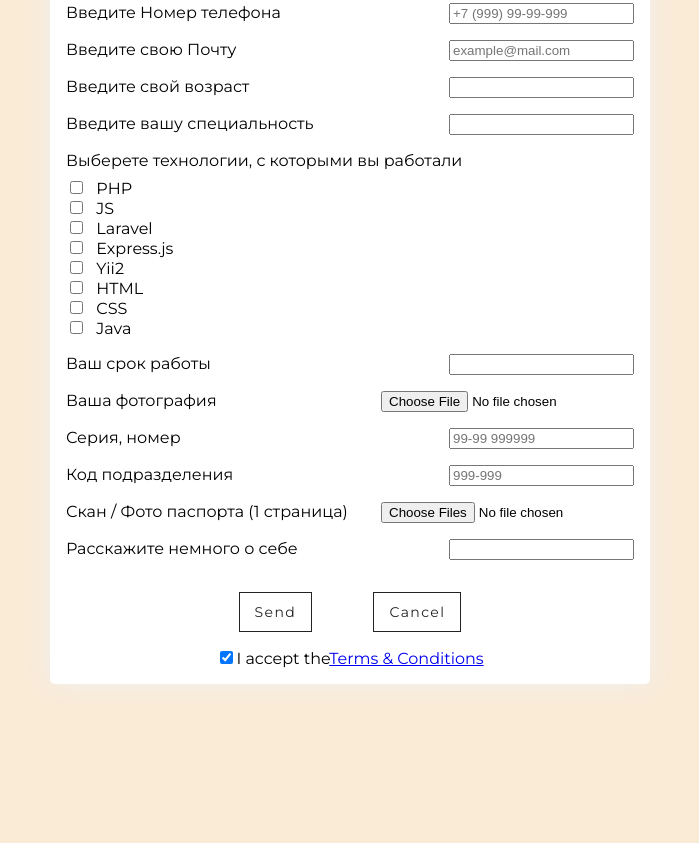
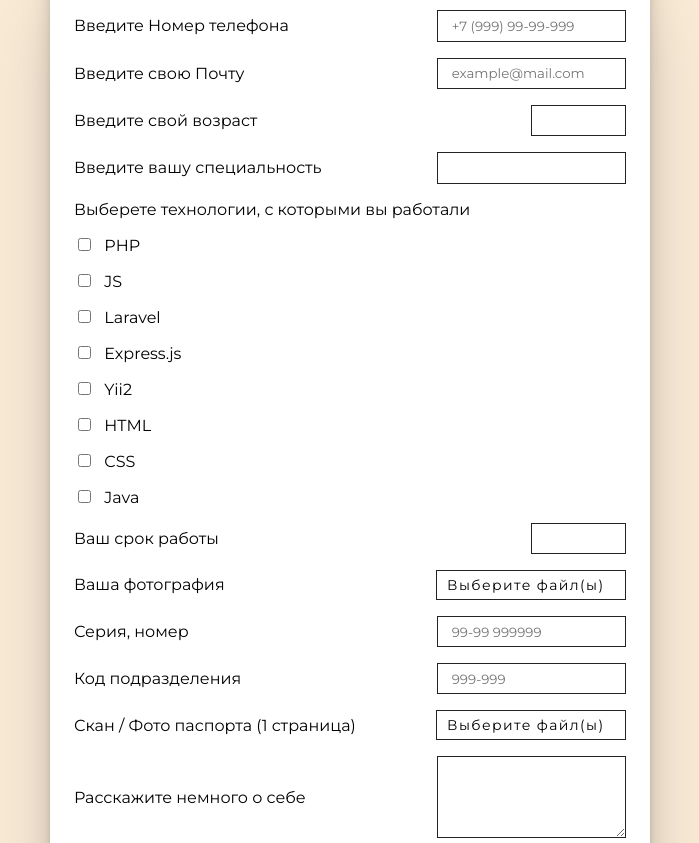
Before and after one commit to QumiQumi/smart-world-academy_parser, a website: page src/index.html in a window 1280 px wide. Shown: the part 417-1260 px from the top of the page, without its empty margins (290-989 px from the left). Before the commit the page ends 1133 px from the top, so only its background shows below. Drawn offline with nearby package versions, Linux system fonts and the light colour scheme.

Commit message:
style other inputs and refs

```diff
--- a/src/css/style.scss
+++ b/src/css/style.scss
@@ -6,7 +6,7 @@ body {
 		margin: 2em auto;
 		padding: 1em;
 		border-radius: 5px;
-		filter: drop-shadow(0 0 12.5px #f0f0f0);
+		box-shadow: 0px 3px 15px 5px rgba(0, 0, 0, 0.1);
 		background-color: #ffffff;
 		transition: 0.2s;
 		> div {
@@ -77,10 +77,15 @@ body {
 	#parse-form {
 		margin: 2em auto;
 
-		padding: 1em;
+		padding: 1.5em;
 		margin-top: 2em;
 		border-radius: 5px;
-		filter: drop-shadow(0 0 12.5px #f0f0f0);
+		box-shadow: 0 2.8px 2.2px rgba(0, 0, 0, 0.034),
+			0 6.7px 5.3px rgba(0, 0, 0, 0.048),
+			0 12.5px 10px rgba(0, 0, 0, 0.06),
+			0 22.3px 17.9px rgba(0, 0, 0, 0.072),
+			0 41.8px 33.4px rgba(0, 0, 0, 0.086),
+			0 100px 80px rgba(0, 0, 0, 0.12);
 		background-color: #ffffff;
 		> div {
 			display: flex;
@@ -92,19 +97,46 @@ body {
 			&__line {
 				width: 100%;
 				display: flex;
+				align-items: center;
+				justify-content: space-between;
 				margin-top: 1em;
+			}
+			&__line-center {
+				width: 100%;
+				display: flex;
+				align-items: center;
+				justify-content: center;
+				margin-top: 1em;
+			}
+			&__line-left {
 				input {
-					margin-left: auto;
+					margin-top: 1em;
+					margin-left: 1em;
 				}
 			}
 			&__checkboxes {
 				// width: 100%;
-				.fields__line {
-					margin-bottom: 0.5em;
+				.fields__checkbox {
+					margin-top: 1em;
 				}
 				input[type="checkbox"] {
 					margin-right: 1em;
 				}
+			}
+			input[type="file"] {
+				display: none;
+			}
+			.input-file {
+				// color: #232323;
+				width: 12em;
+				background: transparent;
+				border: 1px solid #232323;
+				position: relative;
+				font-size: 14px;
+				letter-spacing: 0.1em;
+				padding: 5px 10px;
+				transition: 0.2s ease-in-out;
+				cursor: pointer;
 			}
 		}
 		.buttons {
@@ -114,6 +146,9 @@ body {
 		}
 		.refs {
 			justify-content: center;
+			a {
+				margin-left: 0.2em;
+			}
 		}
 	}
 	input[type="submit"],
@@ -124,11 +159,35 @@ body {
 		background: transparent;
 		border: 1px solid #232323;
 		position: relative;
-		font-size: 14px;
+		// font-size: 14px;
 		letter-spacing: 0.1em;
-		padding: 10px 15px;
-		transition: 0.2s ease-in-out;
+		padding: 0.5em 1em;
 		cursor: pointer;
+		outline: none;
+	}
+	input[type="text"],
+	input[type="number"],
+	input[type="email"],
+	input[type="date"],
+	input[type="password"],
+	textarea {
+		font-family: "Montserrat", sans-serif;
+		color: #232323;
+		background: transparent;
+		border: 1px solid #232323;
+		position: relative;
+		padding: 0.5em 1em;
+		outline: none;
+		width: 12em;
+	}
+	input[type="number"] {
+		outline: none;
+		width: 5em;
+	}
+	textarea {
+		resize: vertical;
+		min-height: 5em;
+		width: 12em;
 	}
 }
 .container {
--- a/src/js/index.js
+++ b/src/js/index.js
@@ -63,14 +63,31 @@ $(document).ready(function () {
 					checkboxArray = field.input[key];
 				}
 			}
-			if (!needCheckboxes)
+			if (!needCheckboxes) {
+				var className =
+					field.label == null
+						? "fields__line-center"
+						: "fields__line";
+				if (field.input.type == "checkbox")
+					className = "fields__line-left";
+
 				$("<div>")
-					.attr({ class: "fields__line" })
-					.append(
-						$("<label/>")
-							.text(field.label)
-							.attr({ for: "input-" + i })
-					)
+					.attr({ class: className })
+					.append(function () {
+						if (field.label != null)
+							return $("<label/>")
+								.text(field.label)
+								.attr({ for: "input-" + i });
+					})
+					.append(function () {
+						if (field.input.type == "file")
+							return $("<label>")
+								.text("Выберите файл(ы)")
+								.attr({
+									for: "input-" + i,
+									class: "input-file",
+								});
+					})
 					.append(() => {
 						var filetypes =
 							field.input.filetype != null
@@ -91,6 +108,14 @@ $(document).ready(function () {
 						)
 							placeholder = field.input.mask;
 						else placeholder = field.input.placeholder;
+
+						if (field.input.type == "textarea")
+							return $("<textarea>").attr({
+								required: field.input.required,
+								placeholder: placeholder,
+								id: "input-" + i,
+							});
+
 						return $("<input/>").attr({
 							type: inputType,
 							required: field.input.required,
@@ -105,6 +130,7 @@ $(document).ready(function () {
 						});
 					})
 					.appendTo(fieldsForm);
+			}
 			// Проверка - Есть ли чекбоксы в инпуте
 			// если в field.input есть массив (не filetype) - значит это чекбоксы
 			else {
@@ -131,6 +157,7 @@ $(document).ready(function () {
 									type: "checkbox",
 									name: "checkbox" + i,
 									id: element,
+									value: element,
 								})
 							)
 							.append(
@@ -221,11 +248,11 @@ $(document).ready(function () {
 						type: ref.input.type,
 						required: ref.input.required,
 						checked: ref.input.checked,
-						id: "input-" + i,
+						id: "input-ref",
 					});
 				} else {
 					return $("<label>")
-						.attr({ for: "input-" + i })
+						.attr({ for: "input-ref" })
 						.append($("<span>").text(ref["text without ref"]))
 						.append(
 							$("<a>").text(ref.text).attr({ href: ref.ref })
```
Also changed, not shown: src/css/style.css, 1 other file.
